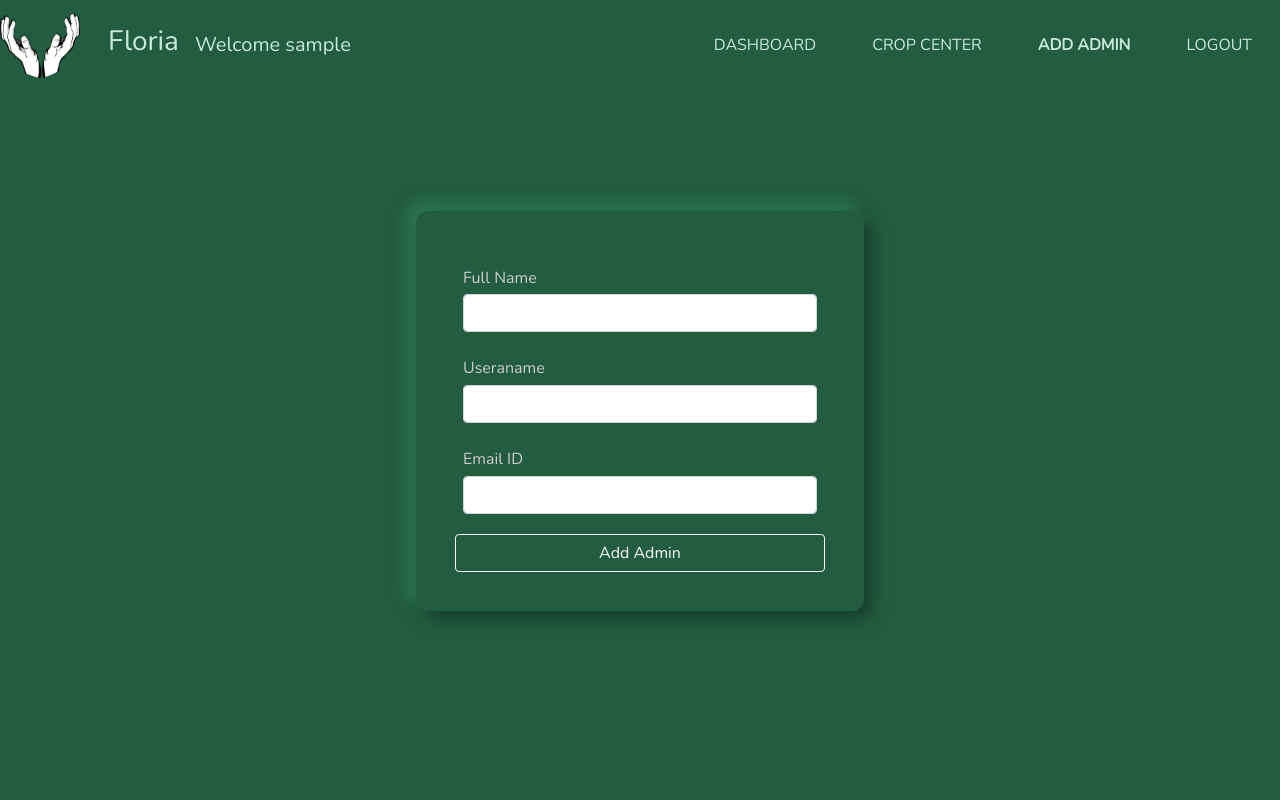
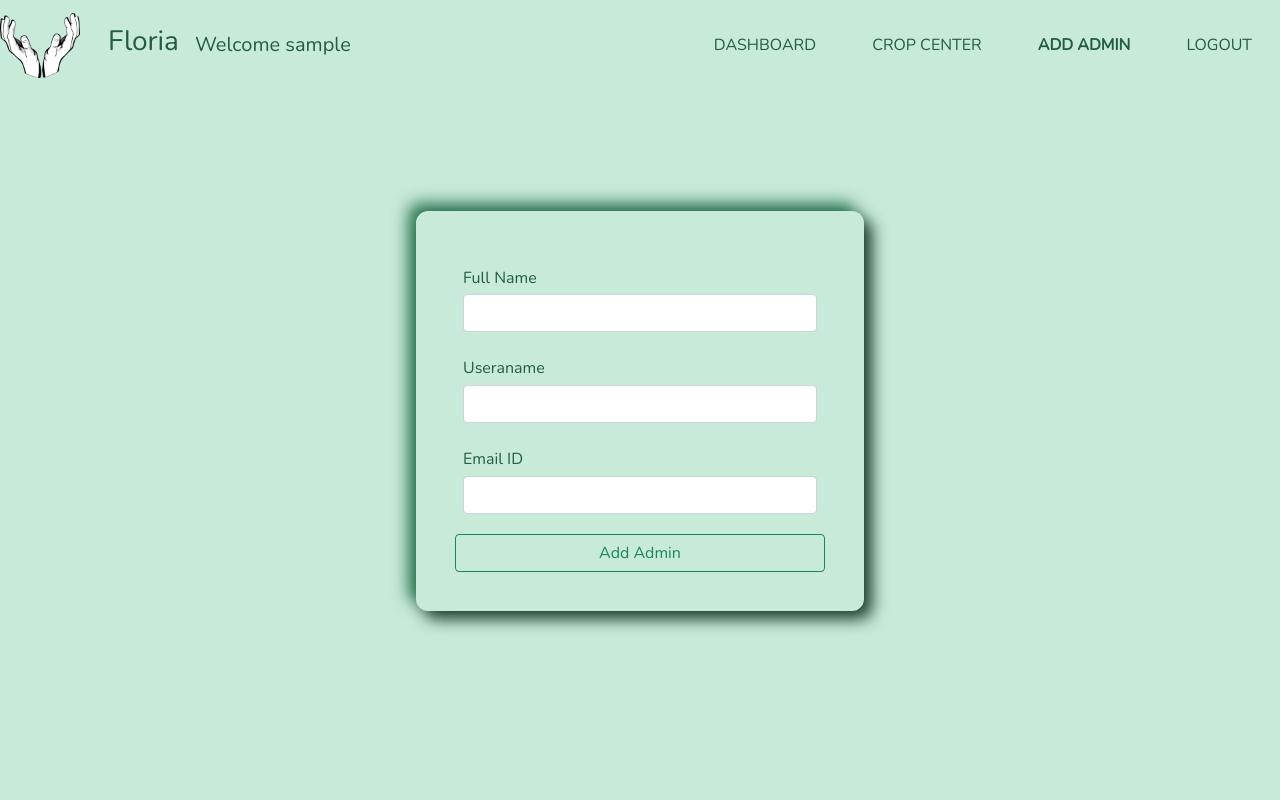
Before and after one commit to prajwal-h-v/sampleFlaskApp, a Flask app: page /addAdminPage in a window 1280 px wide. Run offline with Flask 2, Linux system fonts and the light colour scheme; the visitor is signed in with stand-in values (Sample User, id 1); parts of the project's set-up code (start-up, migrations or seed data) failed here and were passed over.

Commit message:
Style Update

```diff
--- a/app/static/css/admin_styles.css
+++ b/app/static/css/admin_styles.css
@@ -8,16 +8,16 @@
 }
 
 * {
-  color: var(--primary-green-light);
+  color: var(--primary-green-dark);
   font-family: "Nunito", "Poppins", sans-serif;
 }
 *::selection {
-  color: var(--primary-green-dark);
-  background: var(--primary-green-light);
+  color: var(--primary-green-light);
+  background: var(--primary-green-dark);
 }
 body {
   height: 100vh;
-  background: var(--primary-green-dark);
+  background: var(--primary-green-light);
   background-repeat: no-repeat;
   background-position: center;
   background-size: cover;
@@ -40,7 +40,7 @@ body {
 }
 
 .navbar {
-  background: var(--primary-green-dark);
+  background: var(--primary-green-light);
   position: relative;
   top: 0;
   width: 100%;
@@ -59,7 +59,7 @@ body {
 }
 .nav-link,
 .nav-brand {
-  color: var(--primary-green-light);
+  color: var(--primary-green-dark);
   cursor: pointer;
 }
 .nav-link {
@@ -68,6 +68,9 @@ body {
   text-transform: uppercase;
 }
 .nav-link:hover {
+  color: var(--primary-green-dark);
+}
+.img-btn-text {
   color: var(--primary-green-light);
 }
 .sticky {
@@ -96,9 +99,9 @@ body {
 /* ################################################## */
 @media (min-width: 1080px) {
   .nav-item:hover {
-    border-radius: 12px;
-    background: #235c40;
-    box-shadow: 8px 8px 16px #183f2c, -8px -8px 16px #2e7954;
+    /* border-radius: 12px; */
+    /* background: #235c40; */
+    box-shadow: 8px 8px 16px #183f2c;
   }
   .active {
     border-radius: 50px;
@@ -134,11 +137,7 @@ body {
     width: 100%;
     height: 100%;
     display: flex;
-    background: linear-gradient(
-      150deg,
-      rgba(49, 129, 89, 0.25) 15%,
-      rgba(35, 92, 64, 0.25) 85%
-    );
+    background: var(--primary-green-dark);
     background-position: center;
     background-size: cover;
     border-radius: 1em;
@@ -147,8 +146,7 @@ body {
     transition: 0.5s;
   }
   .img-btn-area:hover {
-    box-shadow: 20px 20px 32px #0e261a, -20px -20px 32px #22583e;
-
+    box-shadow: 20px 20px 32px #0e261a;
     background-position: center;
     background-size: cover;
   }
@@ -187,8 +185,7 @@ body {
     height: 100%;
     display: flex;
     padding: 1em;
-    background: linear-gradient(180deg, #0094ff99 10%, #0094ff99 89%),
-      url("../my_images/wheat-bg.jpg");
+    background: var(--primary-green-dark);
     background-position: center;
     background-size: cover;
     background-position: center;
@@ -220,20 +217,20 @@ body {
 }
 .main h1 {
   text-align: center;
-  color: #ccc;
+  color: var(--primary-green-dark);
 }
 .main {
   border-radius: 39px;
-  background: var(--primary-green-dark);
+  background: var(--primary-green-light);
   border-radius: 12px;
   /* background: #235c40; */
   box-shadow: 8px 8px 16px #183f2c, -8px -8px 16px #2e7954;
-  border: var(--primary-green-dark) 7px solid;
+  border: var(--primary-green-light) 7px solid;
 
   color: #4d4d4d;
 }
 .main label {
-  color: #ccc;
+  color: var(--primary-green-dark);
   margin-bottom: 0.3em;
 }
 
@@ -257,3 +254,7 @@ body {
   background-color: #66cc66;
   color: whitesmoke;
 }
+
+.title {
+  color: var(--primary-green-dark);
+}
--- a/app/templates/addAdmin.html
+++ b/app/templates/addAdmin.html
@@ -14,7 +14,7 @@
         <label for="emailid">Email ID</label>
         <input type="email" name="emailid" id="emailid" class="form-control" />
       </div>
-      <button class="btn btn-outline-light">Add Admin</button>
+      <button class="btn btn-outline-success">Add Admin</button>
     </form>
     {% if warning %}
     <h2>{{warning}}</h2>
--- a/app/templates/adminLogin.html
+++ b/app/templates/adminLogin.html
@@ -1,7 +1,7 @@
 {% extends 'adminBase.html'%} {% block body %}
 <div class="container">
   <div class="main">
-    <h1>Admin Login</h1>
+    <h1 class="title">Admin Login</h1>
     <form action="{{url_for('adminLogin')}}" method="post">
       <div class="form-group">
         <label for="adminUsername">Username</label>
@@ -21,7 +21,7 @@
           name="adminPassword"
         />
       </div>
-      <button class="btn btn-outline-light">Sign in</button>
+      <button class="btn btn-outline-success">Sign in</button>
     </form>
     <h5 id="warning">{{warning}}</h5>
   </div>
--- a/app/templates/base.html
+++ b/app/templates/base.html
@@ -34,7 +34,7 @@
       <a href="{{url_for('home')}}" class="navbar-brand">
         <div class="brand-flex">
           <img
-            src=" {{url_for('static',filename='my_images/Logos/logo1.jpg')}} "
+            src=" {{url_for('static',filename='my_image/logos/logo1.jpg')}} "
             alt="Logo"
             style="width: 80px"
             id="navBrand"
@@ -98,7 +98,6 @@
       </div>
       <!-- Copyright -->
       <div class="text-center p-1" style="background-color: rgba(0, 0, 0, 0.2)">
-        © 2022 Copyright:
         <p class="text-white">Made by Prajwal HV</p>
       </div>
       <!-- Copyright -->
--- a/app/utils.py
+++ b/app/utils.py
@@ -107,7 +107,7 @@ def generatePassword():
     for i in range(length):
         password.append(random.choice(characters))
 
-    random,shuffle(password)
+    random.shuffle(password)
     newPassword = "".join(password)
     return newPassword
 
```
Also changed, not shown: 1 other file.
